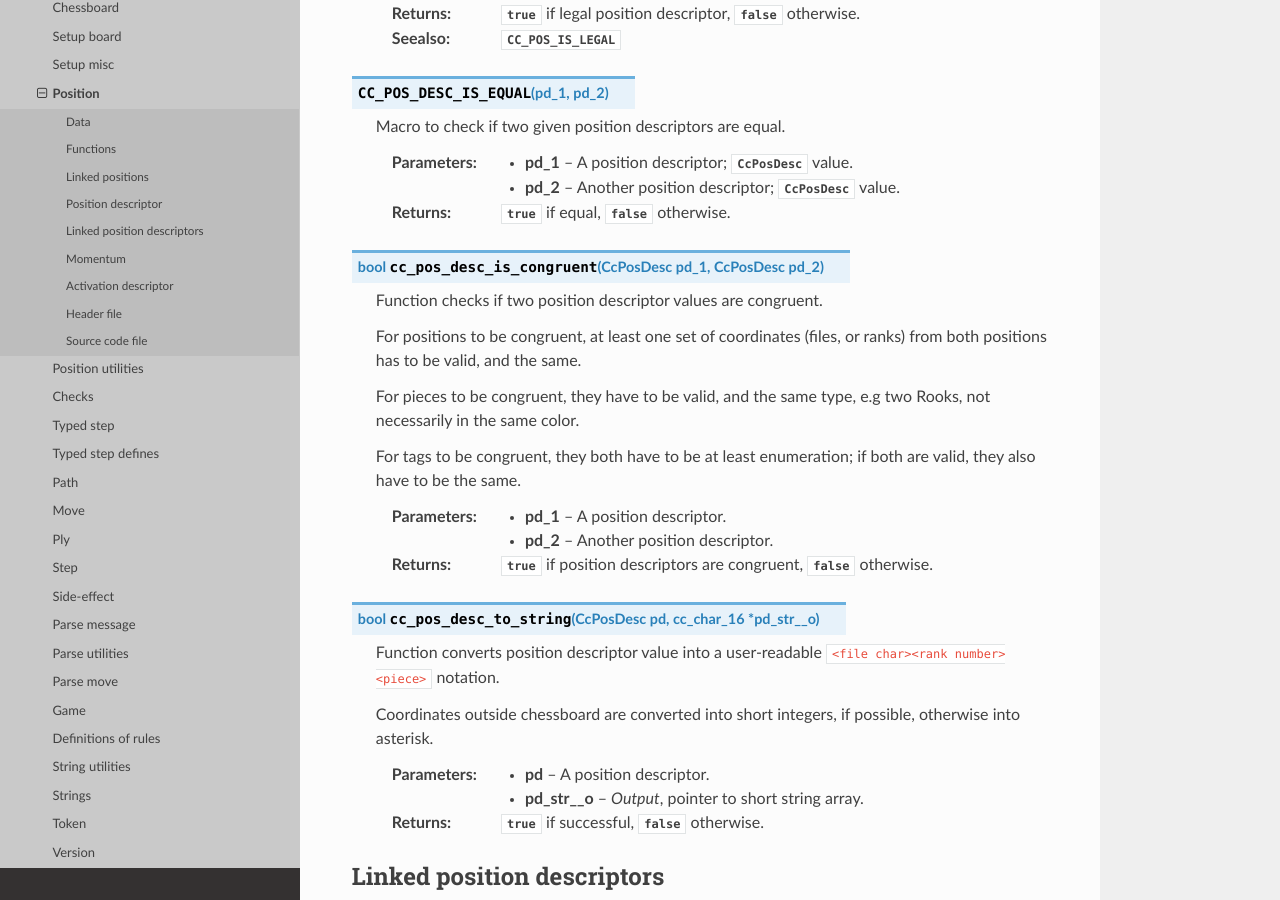
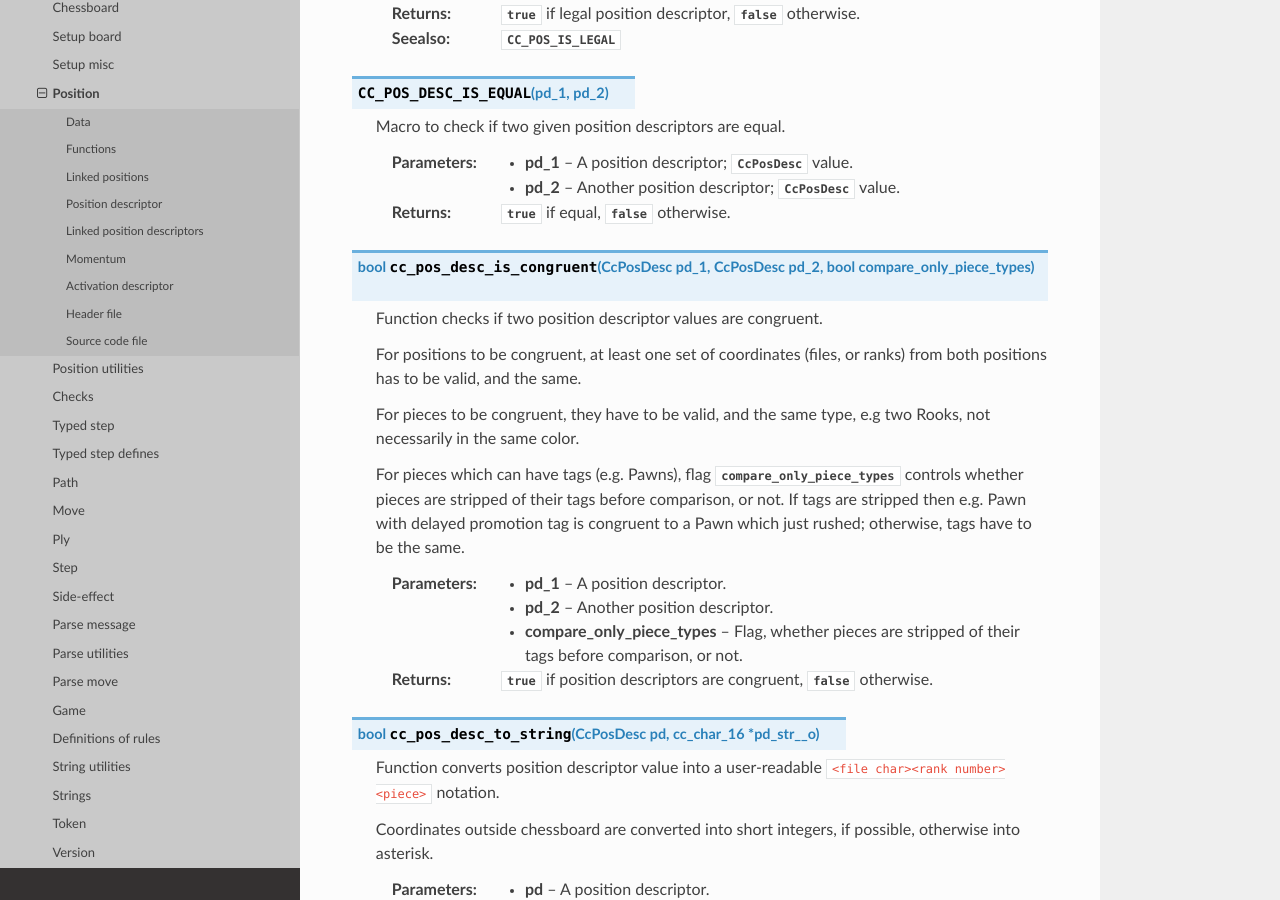
Before and after one commit to mmlacak/crochess, a Sphinx documentation site: the page built from docs/source/libcc/ccpos.rst, in a window 1280 px wide and 900 px high, scrolled down 8868 px. Built offline with Sphinx 7.4.7 and the Read the Docs theme 3.1.0, drawn with Linux system fonts in a browser that asks for light colours.

Commit message:
Added param, fixed cc_pos_desc_is_congruent() + docs.

```diff
--- a/docs/source/conf.py
+++ b/docs/source/conf.py
@@ -26,10 +26,10 @@ copyright = '2021, Mario Mlačak'
 author = 'Mario Mlačak'
 
 # The short X.Y version
-version = "0.0.1.219:1398+20250610.054846"   # docs-new-lib-short-version-major-minor-feature-commit+meta~breaks-place-marker
+version = "0.0.1.220:1399+20250610.063251"   # docs-new-lib-short-version-major-minor-feature-commit+meta~breaks-place-marker
 
 # The full version, including alpha/beta/rc tags
-release = "0.0.1.219:1398+20250610.054846"   # docs-new-lib-full-version-major-minor-feature-commit+meta~breaks-place-marker
+release = "0.0.1.220:1399+20250610.063251"   # docs-new-lib-full-version-major-minor-feature-commit+meta~breaks-place-marker
 
 
 # -- General configuration ---------------------------------------------------
--- a/docs/source/libcc/ccpos.rst
+++ b/docs/source/libcc/ccpos.rst
@@ -449,7 +449,7 @@ Position descriptor
     :param pd_2: Another position descriptor; :c:struct:`CcPosDesc` value.
     :returns: :c:data:`true` if equal, :c:data:`false` otherwise.
 
-.. c:function:: bool cc_pos_desc_is_congruent( CcPosDesc pd_1, CcPosDesc pd_2 )
+.. c:function:: bool cc_pos_desc_is_congruent( CcPosDesc pd_1, CcPosDesc pd_2, bool compare_only_piece_types )
 
     Function checks if two position descriptor values are congruent.
 
@@ -460,11 +460,15 @@ Position descriptor
     For pieces to be congruent, they have to be valid, and the same
     type, e.g two Rooks, not necessarily in the same color.
 
-    For tags to be congruent, they both have to be at least enumeration;
-    if both are valid, they also have to be the same.
+    For pieces which can have tags (e.g. Pawns), flag :c:var:`compare_only_piece_types`
+    controls whether pieces are stripped of their tags before comparison, or not.
+    If tags are stripped then e.g. Pawn with delayed promotion tag is congruent
+    to a Pawn which just rushed; otherwise, tags have to be the same.
 
     :param pd_1: A position descriptor.
     :param pd_2: Another position descriptor.
+    :param compare_only_piece_types: Flag, whether pieces are stripped of their
+        tags before comparison, or not.
     :returns: :c:data:`true` if position descriptors are congruent,
               :c:data:`false` otherwise.
 
```
Also changed, not shown: README.md (+2 -2 lines), 7 other files.
